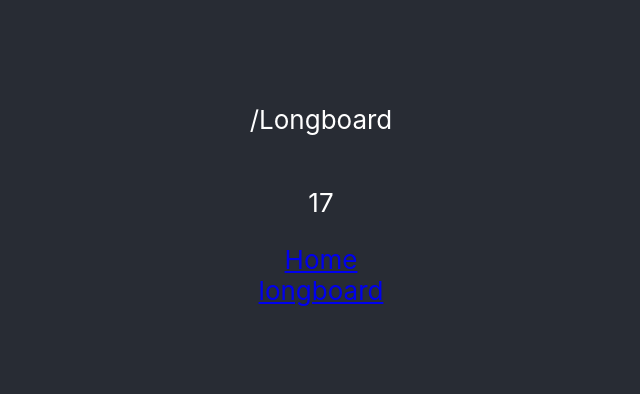
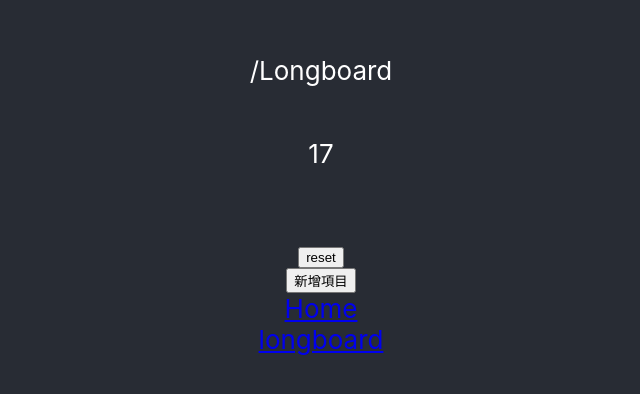
Before and after one commit to yuanchi17/react-typescript-demo, a React (Create React App) app: page /longboard in a window 1280 px wide. Shown: the part 208-602 px from the top of the page, without its empty margins (319-959 px from the left). Built offline with nearby package versions, Linux system fonts and the light colour scheme.

Commit message:
feat: context & useImmerReducer

```diff
--- a/src/contexts/app-context.tsx
+++ b/src/contexts/app-context.tsx
@@ -1,33 +1,50 @@
-import React, { createContext, useState } from 'react'
-import { AppContextType, DefaultValue } from './app-context.interfaces'
+import React, { createContext, useContext } from 'react'
+import { useImmerReducer } from 'use-immer'
+import { AppContextType, AppActionType, DefaultValue } from './app-context.interfaces'
+
+const defaultValue = {
+  count: 17,
+  longboardDatas: {
+    freestyle: []
+  }
+  // freestyleDetail
+}
 
 const AppContext = createContext<AppContextType | undefined>(undefined)
 AppContext.displayName = 'app-context' // 在 F12 > React Context 可以看到對應的名稱
 
-// const reducer = (draft: AppContextType, action: AppActionType) => {
-//   switch (action.type) {
-//     case 'reset':
-//       return 0
-//     case 'add':
-//       return draft.count++
-//   }
-// }
+const reducer = (draft: DefaultValue, action: AppActionType) => {
+  switch (action.type) {
+    case 'reset':
+      return defaultValue
+    case 'addCount':
+      draft.count++
+      break
+    case 'addLbFs':
+      draft.longboardDatas.freestyle.push(action.item)
+      break
+  }
+}
 
-// TODO: 改用 useImmerReducer，把預設的 value 拉出來
 const AppContextProvider = (props: any) => {
-  const [defaultState, setDefaultState] = useState<DefaultValue>({ count: 17 })
-  // const [datas, setDatas] = useState(['test'])
+  const [state, dispatch] = useImmerReducer(reducer, defaultValue)
 
-  // const defaultState = {
-  //   count,
-  //   datas
-  // }
+  const defaultState = {
+    ...state,
+    dispatch
+  }
   return (
     // 將此 context 會使用到的資料、function 統一管理
-    <AppContext.Provider value={{ ...defaultState, setDefaultState }}>
+    <AppContext.Provider value={defaultState}>
       {props.children}
     </AppContext.Provider>
   )
 }
 
-export { AppContextProvider, AppContext }
+const useApp = () => {
+  const context = useContext(AppContext)
+  if (context === undefined) throw new Error('useApp must be used within a AppContextProvider')
+  return context
+}
+
+export { AppContextProvider, useApp }
--- a/src/pages/Home.tsx
+++ b/src/pages/Home.tsx
@@ -1,17 +1,16 @@
-import { AppContext } from '../contexts/app-context'
-import { count } from 'console'
+import React from 'react'
 import { Link } from 'react-router-dom'
-import React, { useContext } from 'react'
+import { useApp } from '../contexts/app-context'
 
 function Home () {
-  const context = useContext(AppContext)
+  const { count, dispatch } = useApp()
 
   return (
     <div className="App">
       <header className="App-header">
         <p>Home</p>
-        <p>{context?.count}</p>
-        <button onClick={() => { context?.setDefaultState({ count: context?.count + 1 }) }}>+++</button>
+        <p>{count}</p>
+        <button onClick={() => { dispatch({ type: 'addCount' }) }}>+++</button>
         <Link to='/'>Home</Link>
         <Link to='/longboard'>longboard</Link>
       </header>
--- a/src/pages/Longboard.tsx
+++ b/src/pages/Longboard.tsx
@@ -1,16 +1,19 @@
-import React, { useContext } from 'react'
-import { AppContext } from '../contexts/app-context'
+import React from 'react'
 import { Link } from 'react-router-dom'
+import { useApp } from '../contexts/app-context'
 
 function Longboard () {
-  const context = useContext(AppContext)
+  const { count, longboardDatas, dispatch } = useApp()
 
-  console.log(context)
+  console.log(longboardDatas)
   return (
     <div className="App">
       <header className="App-header">
         <p>/Longboard</p>
-        <p>{context?.count}</p>
+        <p>{count}</p>
+        <p>{longboardDatas.freestyle}</p>
+        <button onClick={() => { dispatch({ type: 'reset' }) }}>reset</button>
+        <button onClick={() => { dispatch({ type: 'addLbFs', item: 'test' }) }}>新增項目</button>
         <Link to='/'>Home</Link>
         <Link to='/longboard'>longboard</Link>
       </header>
```
Also changed, not shown: src/contexts/app-context.interfaces.ts (+9 -6 lines).
